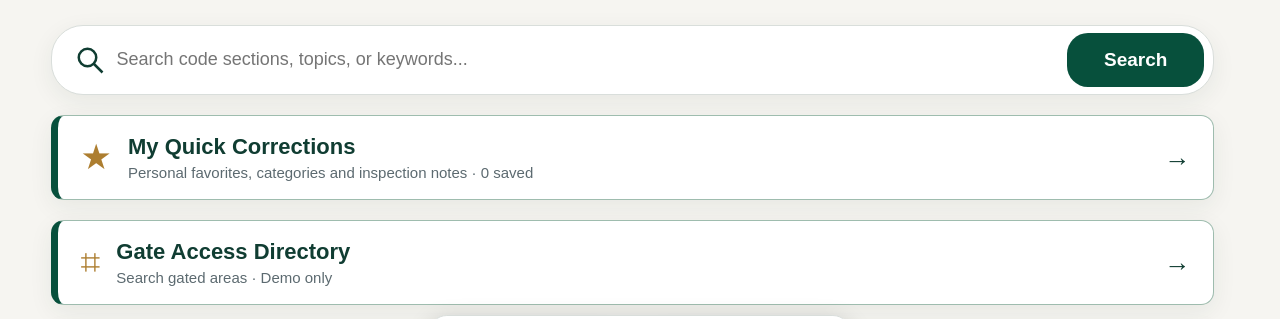
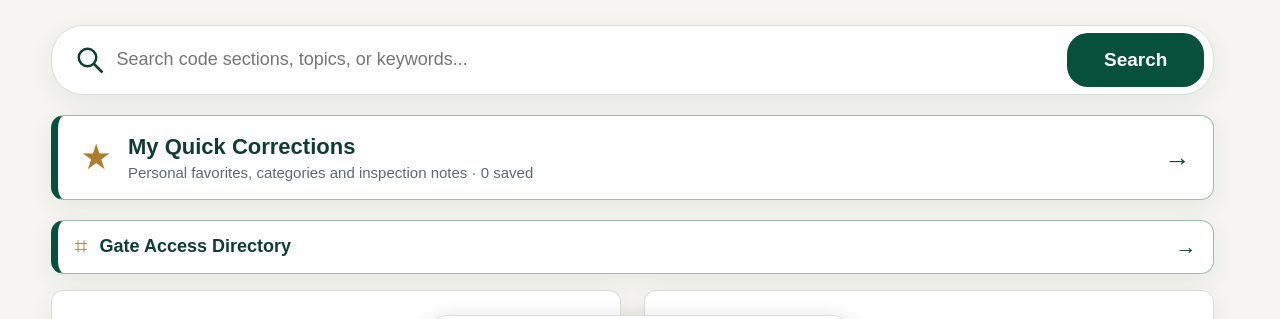
Before and after one commit to pastorejon-hub/Douglas-County-Inspector-Toolkit-Prototype, a plain HTML site: page index.html in a window 1280 px wide. Shown: the part 407-726 px from the top of the page. Drawn offline with Linux system fonts and the light colour scheme.

Commit message:
Make Gate Access Directory homepage button compact

```diff
--- a/index.html
+++ b/index.html
@@ -27,7 +27,7 @@ body{padding-bottom:80px}.actions button.selected{background:#286d4d!important;c
 /* Inspector-specific quick corrections */
 .quick-tile{margin:0 0 20px;width:100%;display:flex;align-items:center;gap:16px;text-align:left;border:1px solid #9ebcae;border-left:7px solid #07503c;border-radius:13px;background:var(--surface);padding:18px 23px;color:var(--ink);box-shadow:var(--shadow)}
 .quick-tile strong{font-size:22px}.quick-tile small{display:block;color:var(--muted);font-size:15px;margin-top:4px}.quick-tile .star{font-size:35px;color:#ad7e30}.quick-tile .end{margin-left:auto;font-size:26px}
-.fav-button{border:1px solid #bdc8be!important;background:transparent!important;color:var(--ink)!important}.fav-button.saved{background:#e3f1e7!important;color:#15583e!important;border-color:#65a485!important}
+.gate-compact{padding:10px 17px;min-height:54px;gap:12px;margin-bottom:16px}.gate-compact strong{font-size:18px}.gate-compact .star{font-size:23px}.gate-compact .end{font-size:21px}\n.fav-button{border:1px solid #bdc8be!important;background:transparent!important;color:var(--ink)!important}.fav-button.saved{background:#e3f1e7!important;color:#15583e!important;border-color:#65a485!important}
 .quick-controls{display:flex;flex-wrap:wrap;gap:10px;align-items:center;margin:15px 0}.quick-controls select,.quick-controls input,.note-field{border:1px solid var(--line);border-radius:9px;background:var(--surface);color:var(--body);padding:11px;min-width:0}.quick-controls input{flex:1;min-width:190px}.quick-controls select{max-width:100%}.quick-actions{display:flex;flex-wrap:wrap;gap:8px;margin-top:12px}.quick-actions button{padding:10px 14px;border:0;border-radius:8px;background:var(--green);color:white}.quick-actions button.alt{background:transparent;border:1px solid var(--line);color:var(--ink)}
 .note-field{width:100%;min-height:95px;resize:vertical;font:inherit;line-height:1.5}.quick-note{margin-top:12px}.quick-note label{display:block;font-weight:bold;margin-bottom:6px}.quick-note .notice{margin:5px 0}.quick-meta{font-size:13px;color:var(--muted)}.quick-check{width:22px;height:22px;accent-color:#07503c}.quick-row{display:flex;gap:12px;align-items:flex-start}.quick-row .quick-main{flex:1;min-width:0}.quick-toolbar{display:flex;flex-wrap:wrap;gap:10px;margin:18px 0}.quick-toolbar button,.quick-toolbar label{border:1px solid var(--line);border-radius:9px;padding:10px 14px;background:var(--surface);color:var(--ink);cursor:pointer;font:inherit}.quick-toolbar input[type=file]{display:none}
 @media(max-width:600px){.quick-tile{padding:15px}.quick-tile strong{font-size:18px}.quick-controls{flex-direction:column;align-items:stretch}.quick-controls input{width:100%}}
@@ -78,7 +78,7 @@ html{scrollbar-gutter:stable;overflow-y:scroll}
 <section id="homeview"><div class="intro"><p class="eyebrow">WELCOME TO THE</p><h2>Douglas County<br>Electrical Inspector Toolkit</h2><p>Quick access to electrical inspection resources,<br>right from the job site.</p></div>
 <form class="search" id="searchForm"><svg width="30" height="30" viewBox="0 0 24 24" fill="none" stroke="currentColor" stroke-width="2"><circle cx="10" cy="10" r="7"/><path d="m15 15 7 7"/></svg><input id="searchInput" placeholder="Search code sections, topics, or keywords..." aria-label="Search code references"><button type="submit">Search</button></form>
 <button class="quick-tile" id="quickHome" type="button"><span class="star">★</span><span><strong>My Quick Corrections</strong><small>Personal favorites, categories and inspection notes · <span id="favoriteHomeCount">0</span> saved</small></span><span class="end">→</span></button>
-<button class="quick-tile" id="gateHome" type="button"><span class="star" aria-hidden="true">⌗</span><span><strong>Gate Access Directory</strong><small>Search gated areas · Demo only</small></span><span class="end">→</span></button>
+<button class="quick-tile gate-compact" id="gateHome" type="button"><span class="star" aria-hidden="true">⌗</span><span><strong>Gate Access Directory</strong></span><span class="end">→</span></button>
 <div class="grid2">
 <button class="tile" data-go="model"><span class="ico"><svg viewBox="0 0 80 80" fill="none" stroke="currentColor" stroke-width="6" stroke-linecap="round" stroke-linejoin="round"><path d="M8 36 40 9l32 27M17 31v40h46V31"/><path d="M34 57c0-16 10-19 24-18-2 17-12 24-24 18z" fill="#d6e9dd" stroke-width="3"/><path d="M32 64 48 46" stroke-width="3"/></svg></span><span class="copy"><strong>2023 COLORADO MODEL<br>ELECTRIC &amp; SOLAR READY</strong><small>Electric&nbsp; • &nbsp;Solar&nbsp; • &nbsp;EV Ready</small></span><span class="arrow">→</span></button>
 <button class="tile" data-go="energy"><span class="ico"><svg viewBox="0 0 80 80" fill="none" stroke="currentColor" stroke-width="6" stroke-linejoin="round"><path d="M40 18C28 10 15 11 7 14v47c13-4 24-3 33 4 9-7 20-8 33-4V14c-8-3-21-4-33 4zM40 18v47"/></svg></span><span class="copy"><strong>2024 LOW ENERGY &amp;<br>CARBON CODE</strong><small>References&nbsp; • &nbsp;Corrections</small></span><span class="arrow">→</span></button></div>
```
